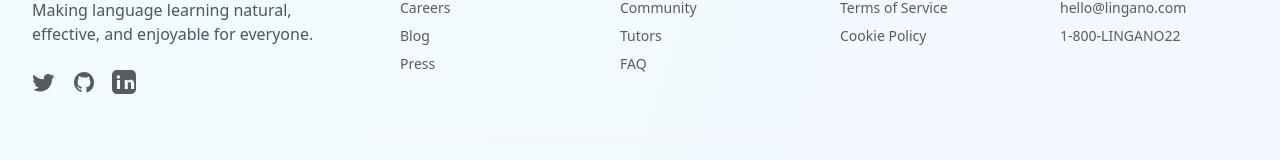
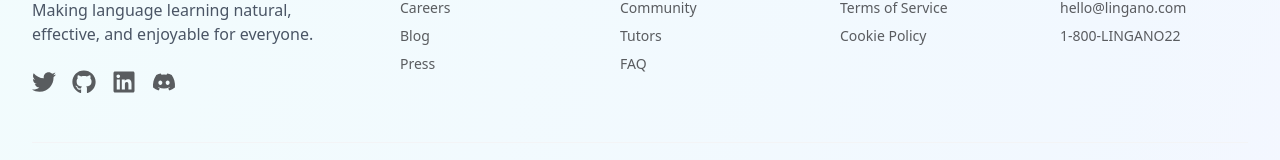
Before and after one commit to Lingano/V2-Frontend, a React (Vite) app: page /daisyui-demo in a window 1280 px wide. Shown: the part 3572-3732 px from the top of the page. Built offline with nearby package versions, Linux system fonts and the light colour scheme.

Commit message:
feat: add react-icons dependency and update social icons in SalientFooter

```diff
--- a/package.json
+++ b/package.json
@@ -24,6 +24,7 @@
         "@tailwindcss/vite": "^4.1.7",
         "framer-motion": "^12.10.5",
         "react-dom": "^19.1.0",
+        "react-icons": "^5.5.0",
         "react-router-dom": "^7.6.0",
         "serve": "^14.2.4",
         "typescript": "~5.8.3",
--- a/src/SalientFooter.tsx
+++ b/src/SalientFooter.tsx
@@ -1,3 +1,5 @@
+import { FaTwitter, FaGithub, FaLinkedin, FaDiscord } from "react-icons/fa";
+
 const navigation = [
     {
         title: "Company",
@@ -36,32 +38,21 @@ const navigation = [
 ];
 
 const social = [
-    {
-        name: "Twitter",
-        href: "#",
-        icon: (
-            <svg fill="currentColor" viewBox="0 0 24 24" className="h-6 w-6">
-                <path d="M22.46 6c-.77.35-1.6.58-2.47.69a4.3 4.3 0 0 0 1.88-2.37 8.59 8.59 0 0 1-2.72 1.04A4.28 4.28 0 0 0 16.11 4c-2.37 0-4.29 1.92-4.29 4.29 0 .34.04.67.11.99C7.69 9.13 4.07 7.38 1.64 4.7c-.37.64-.58 1.39-.58 2.19 0 1.51.77 2.84 1.95 3.62-.72-.02-1.4-.22-1.99-.55v.06c0 2.11 1.5 3.87 3.5 4.27-.36.1-.74.16-1.13.16-.28 0-.54-.03-.8-.08.54 1.68 2.11 2.9 3.97 2.93A8.6 8.6 0 0 1 2 19.54c-.29 0-.57-.02-.85-.05A12.13 12.13 0 0 0 8.29 21.5c7.55 0 11.68-6.26 11.68-11.68 0-.18-.01-.36-.02-.54A8.18 8.18 0 0 0 22.46 6z" />
-            </svg>
-        ),
-    },
+    { name: "Twitter", href: "#", icon: <FaTwitter className="h-6 w-6" /> },
     {
         name: "GitHub",
         href: "https://github.com/Lingano",
-        icon: (
-            <svg fill="currentColor" viewBox="0 0 24 24" className="h-6 w-6">
-                <path d="M12 2C6.48 2 2 6.58 2 12.26c0 4.49 2.87 8.3 6.84 9.64.5.09.68-.22.68-.48 0-.24-.01-.87-.01-1.7-2.78.62-3.37-1.36-3.37-1.36-.45-1.18-1.1-1.5-1.1-1.5-.9-.63.07-.62.07-.62 1 .07 1.53 1.05 1.53 1.05.89 1.56 2.34 1.11 2.91.85.09-.66.35-1.11.63-1.37-2.22-.26-4.56-1.14-4.56-5.07 0-1.12.39-2.03 1.03-2.75-.1-.26-.45-1.3.1-2.7 0 0 .84-.28 2.75 1.05A9.36 9.36 0 0 1 12 7.43c.85.004 1.71.12 2.51.35 1.91-1.33 2.75-1.05 2.75-1.05.55 1.4.2 2.44.1 2.7.64.72 1.03 1.63 1.03 2.75 0 3.94-2.34 4.81-4.57 5.07.36.32.68.94.68 1.9 0 1.37-.01 2.47-.01 2.81 0 .27.18.58.69.48A10.01 10.01 0 0 0 22 12.26C22 6.58 17.52 2 12 2z" />
-            </svg>
-        ),
+        icon: <FaGithub className="h-6 w-6" />,
     },
     {
         name: "LinkedIn",
-        href: "#",
-        icon: (
-            <svg fill="currentColor" viewBox="0 0 24 24" className="h-6 w-6">
-                <path d="M19 0h-14c-2.76 0-5 2.24-5 5v14c0 2.76 2.24 5 5 5h14c2.76 0 5-2.24 5-5v-14c0-2.76-2.24-5-5-5zm-11 19h-3v-9h3v9zm-1.5-10.29c-.97 0-1.75-.79-1.75-1.76s.78-1.76 1.75-1.76 1.75.79 1.75 1.76-.78 1.76-1.75 1.76zm15.5 10.29h-3v-4.5c0-1.08-.02-2.47-1.5-2.47-1.5 0-1.73 1.17-1.73 2.39v4.58h-3v-9h2.88v1.23h.04c.4-.75 1.38-1.54 2.84-1.54 3.04 0 3.6 2 3.6 4.59v4.72z" />
-            </svg>
-        ),
+        href: "https://www.linkedin.com/company/lingano/",
+        icon: <FaLinkedin className="h-6 w-6" />,
+    },
+    {
+        name: "Discord",
+        href: "https://discord.com/invite/lingano",
+        icon: <FaDiscord className="h-6 w-6" />,
     },
 ];
 
```
Also changed, not shown: 1 other file (tests, documents, lock files or other folders).
